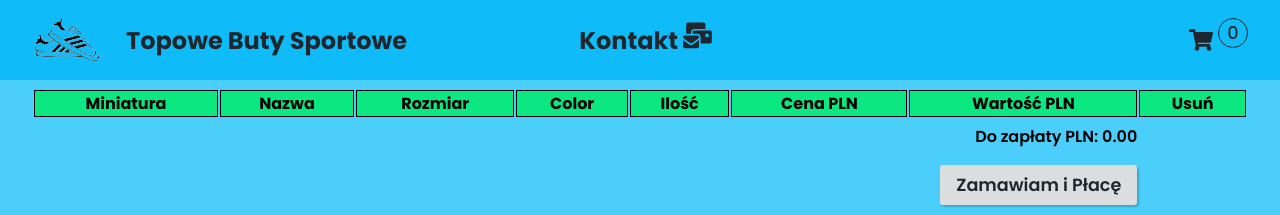
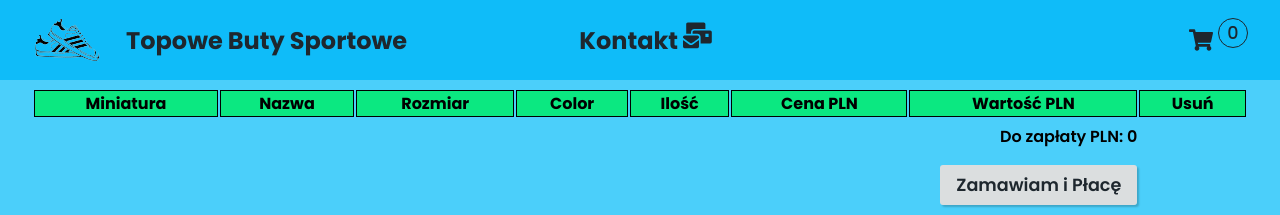
Before and after one commit to ajarek/react-65-vite-shoe-shop-Router-6.8, a React (Vite) app: page /cart in a window 1280 px wide. Shown: the top 215 px of the page. Built offline with nearby package versions, Linux system fonts and the light colour scheme.

Commit message:
correct deletion of items

```diff
--- a/src/pages/Cart/Cart.jsx
+++ b/src/pages/Cart/Cart.jsx
@@ -12,7 +12,7 @@ const Cart = () => {
   const newCart = cart.filter(c => c.id !== id)
   setCart(newCart)
  }
-
+  const finalResult=(summary.reduce((a,b)=>a+b,0)).toFixed(2)
   return (
 
     <table>
@@ -59,7 +59,7 @@ const Cart = () => {
       </tbody>
       <tfoot>
        <tr>
-       <td className="all-sum" colSpan="7">Do zapłaty PLN: {(summary.reduce((a,b)=>a+b,0)).toFixed(2)}</td>
+       <td className="all-sum" colSpan="7">Do zapłaty PLN: {finalResult>0?finalResult:0}</td>
        </tr>
        <tr>
         <td className="all-sum" colSpan="7"><a href='https://www.paypal.com/pl/home' target={'_blank'} >Zamawiam i Płacę</a></td>
```
